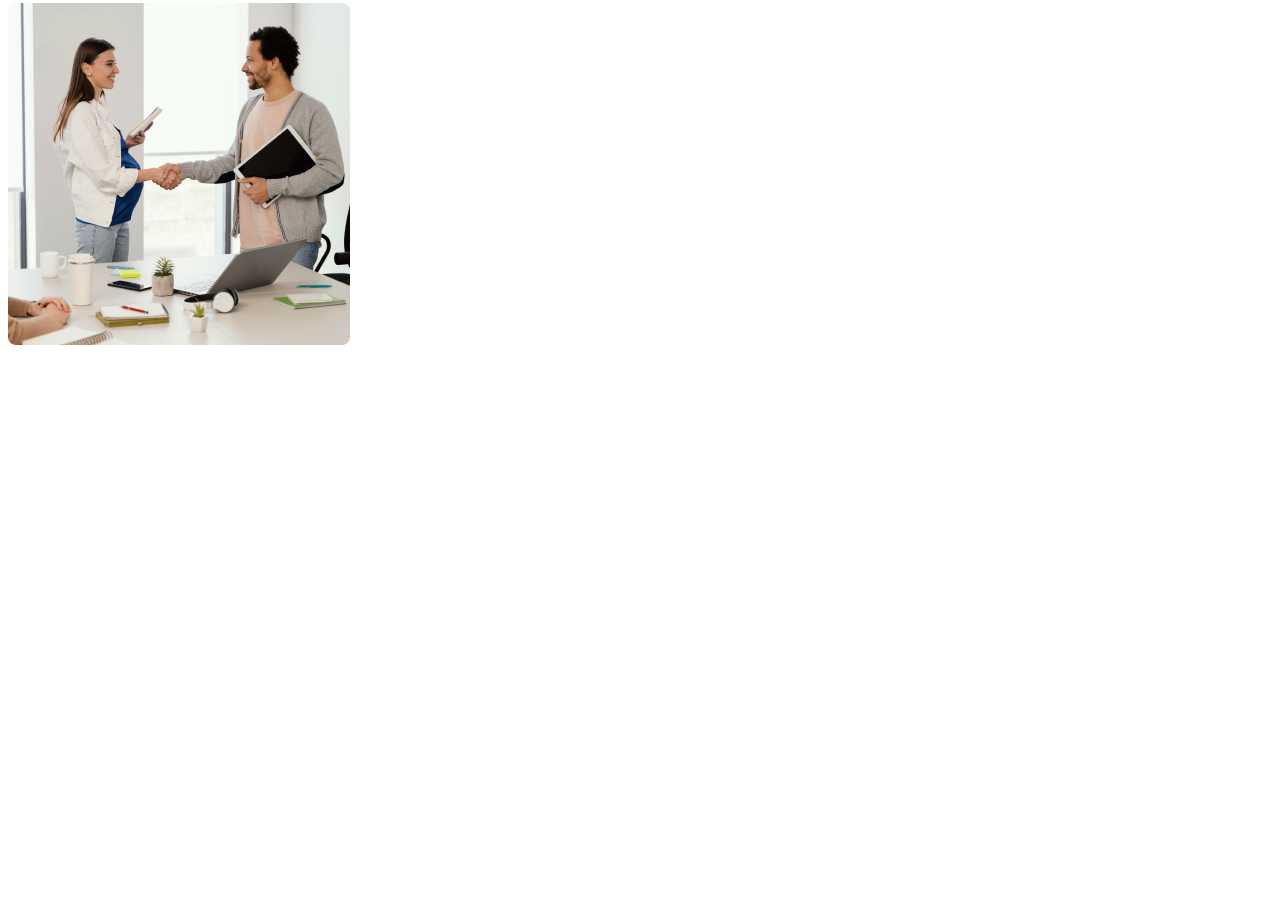
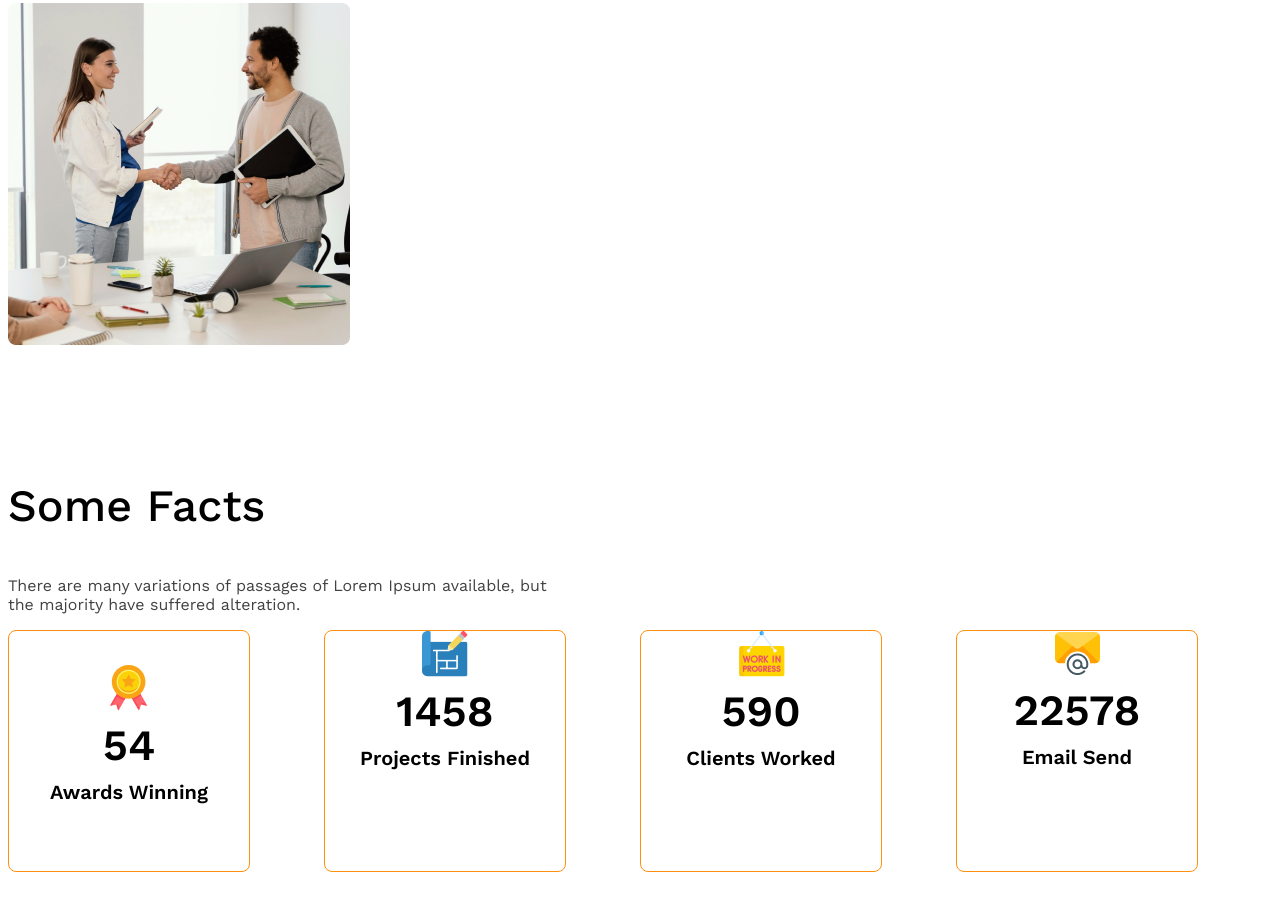
Before and after one commit to AkashMAbrrar/gen3_architects_responsive-, a plain HTML site: page index.html in a window 1280 px wide. Shown: the part 2273-3183 px from the top of the page. Before the commit the page ends 2630 px from the top, so only its background shows below. Drawn offline with nearby package versions, Linux system fonts and the light colour scheme.

Commit message:
this commit for fact cards

```diff
--- a/index.html
+++ b/index.html
@@ -39,6 +39,7 @@
       </div>
     </header>
     <main>
+        <!-- team section start here -->
       <section class="teams display_flex">
         <div class="teams_img_container">
           <img
@@ -54,7 +55,7 @@
           <img src="images/team4.png" alt="pregnant woman made a good deal" />
         </div>
         <div class="our_features">
-          <h3 class="features_title">
+          <h3 class="section_title">
             <span id="quick_list" class="text_light_gray">Quick list</span class="of_our"> of Our<span class="text_primary"> Features</span>
           </h3>
           <p class="feature_description">
@@ -65,6 +66,48 @@
           <button class="btn_primary">Explore More</button>
         </div>
       </section>
+      <!-- team section end here -->
+       <!-- features will enjoy -->
+        <section>
+          <h3 class="section_title">Some Facts</h3>
+          <p class="text_gray fact_description">
+            There are many variations of passages of Lorem Ipsum available, but the majority have suffered alteration.
+          </p>
+          <div class="facts_container">
+            <div class="fact_card display_flex">
+                <div>
+                <img src="images/icons/ribon.png" alt="" class="fact_icon">
+                <h4 class="fact_number">54</h4>
+                <h5 class="fact_name">Awards Winning</h5>
+                </div>
+            </div>
+            <div class="fact_card ">
+                <div>
+                    <img src="images/icons/projects.png" alt="" class="fact_icon">
+                <h4 class="fact_number">1458</h4>
+                <h5 class="fact_name">Projects Finished</h5>
+                </div>
+            </div>
+            <div class="fact_card ">
+               <div>
+                <img src="images/icons/customers.png" alt="" class="fact_icon">
+                <h4 class="fact_number">590</h4>
+                <h5 class="fact_name">Clients Worked</h5>
+               </div>
+            </div>
+            <div class="fact_card ">
+                <div>
+                <img src="images/icons/email.png" alt="" class="fact_icon">
+                <h4 class="fact_number">22578</h4>
+                <h5 class="fact_name">Email Send</h5>
+                </div>
+            </div>
+          </div>
+        </section>
+        <!-- some facts -->
+         <section class="some_facts">
+
+         </section>
     </main>
 
     <footer></footer>
--- a/styles/style.css
+++ b/styles/style.css
@@ -42,6 +42,15 @@ main {
 }
 main > section {
   margin-top: 130px;
+}
+
+/* our features contents */
+.section_title {
+  font-size: 2.8rem;
+  font-weight: 500;
+  line-height: 53px;
+  letter-spacing: 0%;
+  text-align: left;
 }
 /* .secondary_bg{
     background-color: ;
@@ -107,16 +116,37 @@ main > section {
   margin-left: 130px;
   max-width: 530px;
 }
-/* our features contents */
-.features_title {
-  font-size: 2.8rem;
-  font-weight: 500;
-  line-height: 53px;
-  letter-spacing: 0%;
-  text-align: left;
-}
+
 #quick_list {
   font-weight: 500;
+}
+/* some facts styles */
+.facts_container {
+  display: grid;
+  grid-template-columns: repeat(4, 1fr);
+}
+.fact_card {
+  border: 1px solid #ff900e;
+  border-radius: 8px;
+  width: 240px;
+  height: 240px;
+  text-align: center;
+  align-items: center;
+  justify-content: center;
+}
+.fact_number {
+  font-size: 2.7rem;
+  font-weight: 600;
+  margin-top: 5px;
+  margin-bottom: 10px;
+}
+.fact_name {
+  font-size: 1.25rem;
+  font-weight: 600;
+  margin-top: 10px;
+}
+.fact_description {
+  max-width: 540px;
 }
 
 /* responsive media query */
```
